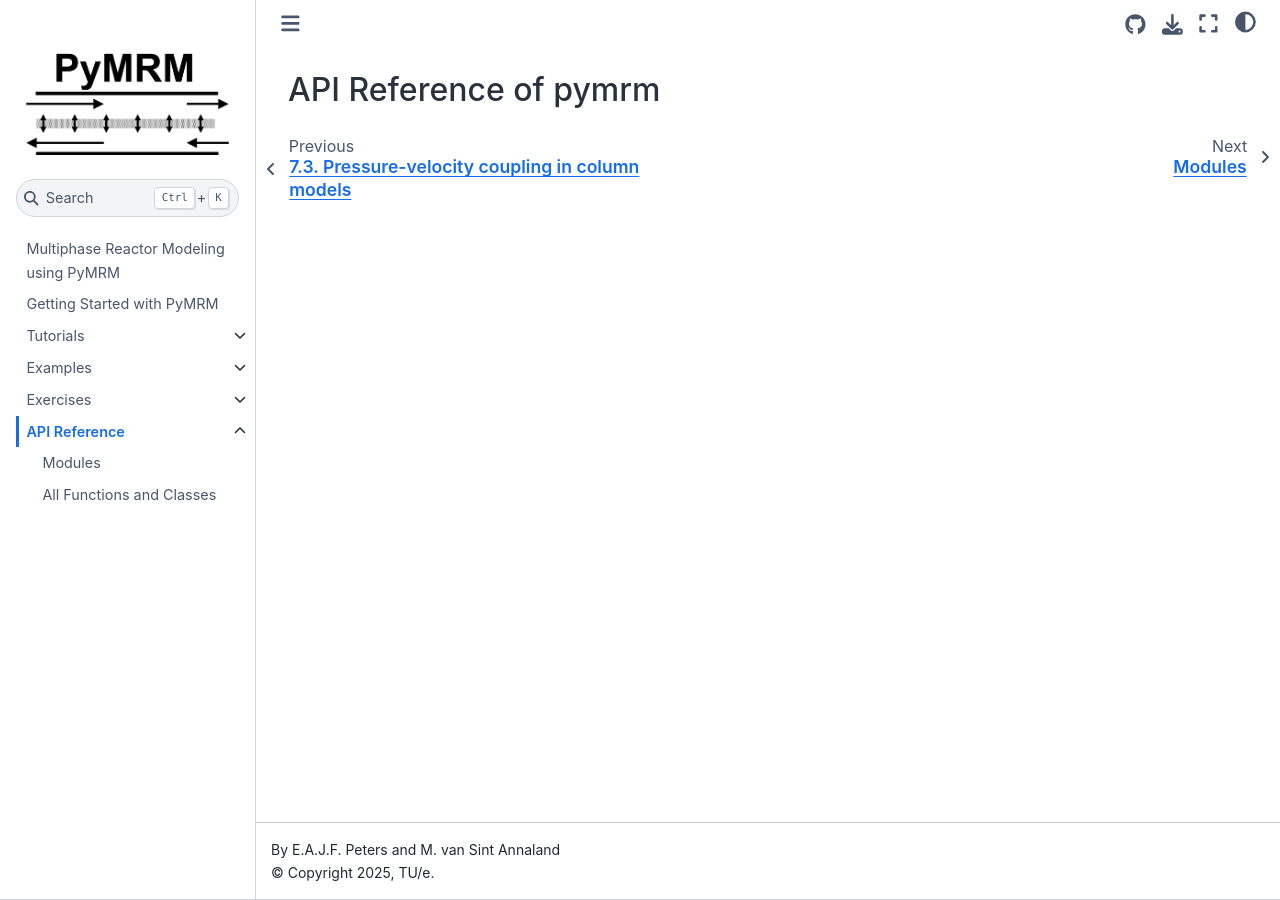
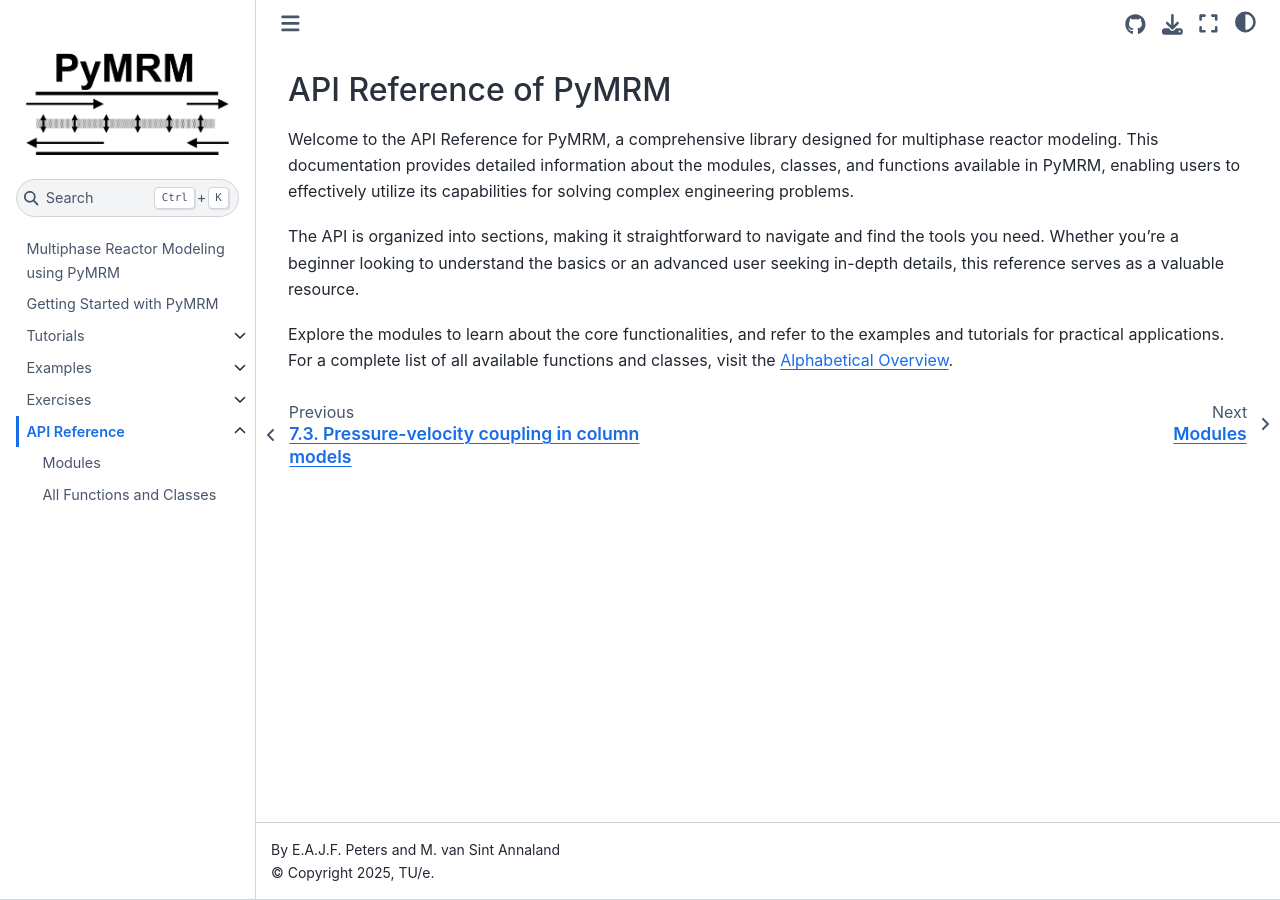
Before and after one commit to multiscale-modelling-multiphase-flows/pymrm-book, a Jupyter Book: the page built from content/api/index.md, in a window 1280 px wide. Built offline with Jupyter Book 1.0.4 settings and Sphinx 7.4.7 and the Sphinx Book theme 1.1.4, drawn with Linux system fonts in a browser that asks for light colours; pages that are not in the unit, such as notebooks, are missing from menus.

Commit message:
Update API reference documentation with comprehensive introduction and navigation details

```diff
--- a/content/api/index.md
+++ b/content/api/index.md
@@ -1 +1,7 @@
-# API Reference of pymrm
+# API Reference of PyMRM
+
+Welcome to the API Reference for PyMRM, a comprehensive library designed for multiphase reactor modeling. This documentation provides detailed information about the modules, classes, and functions available in PyMRM, enabling users to effectively utilize its capabilities for solving complex engineering problems.
+
+The API is organized into sections, making it straightforward to navigate and find the tools you need. Whether you're a beginner looking to understand the basics or an advanced user seeking in-depth details, this reference serves as a valuable resource.
+
+Explore the modules to learn about the core functionalities, and refer to the examples and tutorials for practical applications. For a complete list of all available functions and classes, visit the [Alphabetical Overview](alphabetical_overview).
```
